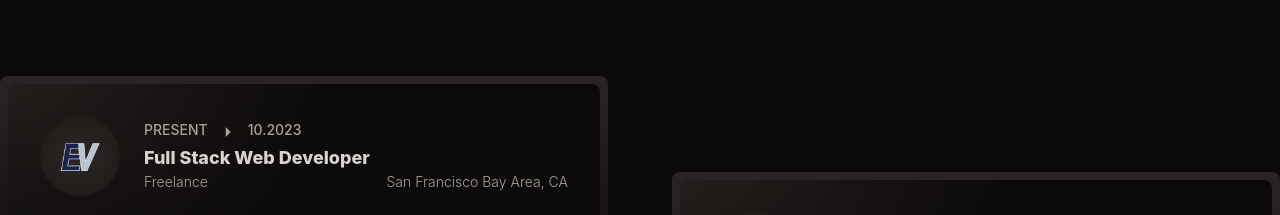
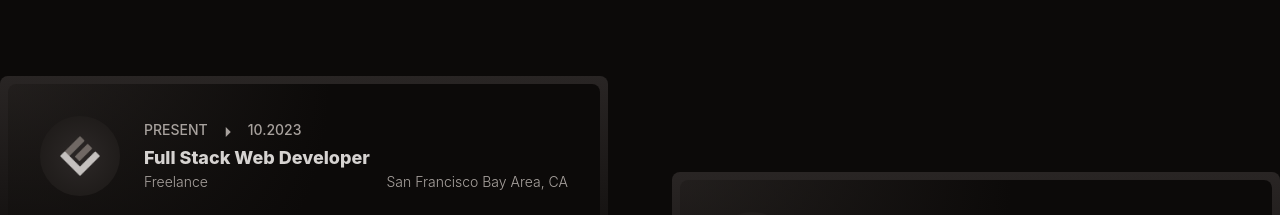
Before and after one commit to Torvec/myPortfolio, a React (Vite) app: page / in a window 1280 px wide. Shown: the part 5720-5935 px from the top of the page. Built offline with nearby package versions, Linux system fonts and the light colour scheme; a web font is replaced by a local one.

Commit message:
Replace old ev logo with current in resume

```diff
--- a/src/data/resumeData.ts
+++ b/src/data/resumeData.ts
@@ -5,7 +5,7 @@ export const experience = [
     startDate: "10.2023",
     endDate: "Present",
     company: "Freelance",
-    logo: "resume/ev_old_logo.png",
+    logo: "nav/logo.png",
     jobTitle: "Full Stack Web Developer",
     location: "San Francisco Bay Area, CA",
     details:
```
